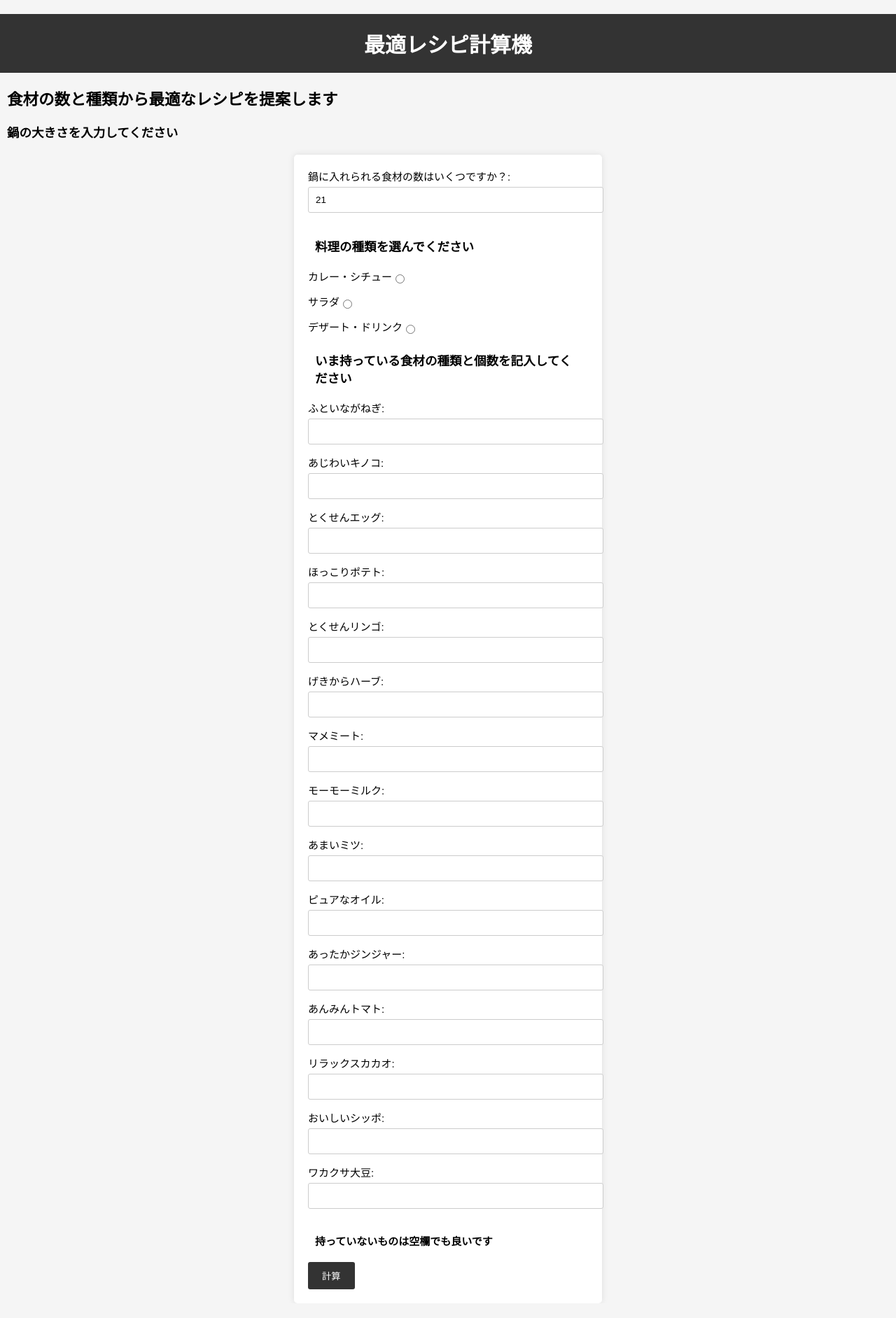
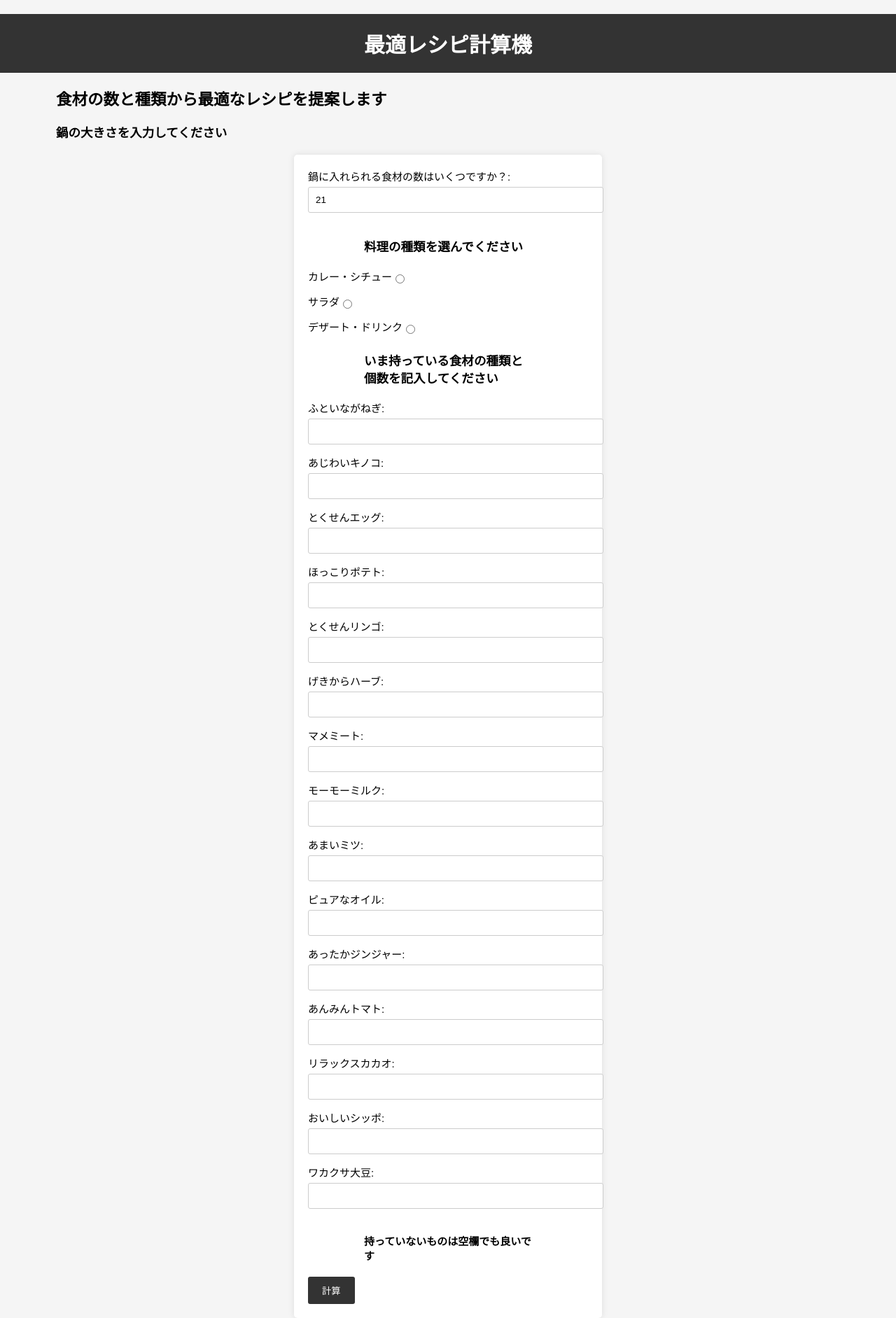
Before and after one commit to kaiseiphys/SleepRecipe, a Flask app: page / in a window 1280 px wide. Shown: the whole page at 70% size. Before the commit the page ends 1842 px from the top, so only its background shows below. Run offline with Flask 3, Linux system fonts and the light colour scheme.

Commit message:
h1-h4のmarginの値を変えてみた

```diff
--- a/flaskr/static/css/style.css
+++ b/flaskr/static/css/style.css
@@ -13,11 +13,11 @@ h1 {
     text-align: center;
     background-color: #333;
     color: #fff;
-    padding: 20px 10px;
+    padding: 20px 50px;
 }
 
 h2, h3, h4 {
-    margin: 20px 10px;
+    margin: 20px 80px;
 }
 
 form {
```
